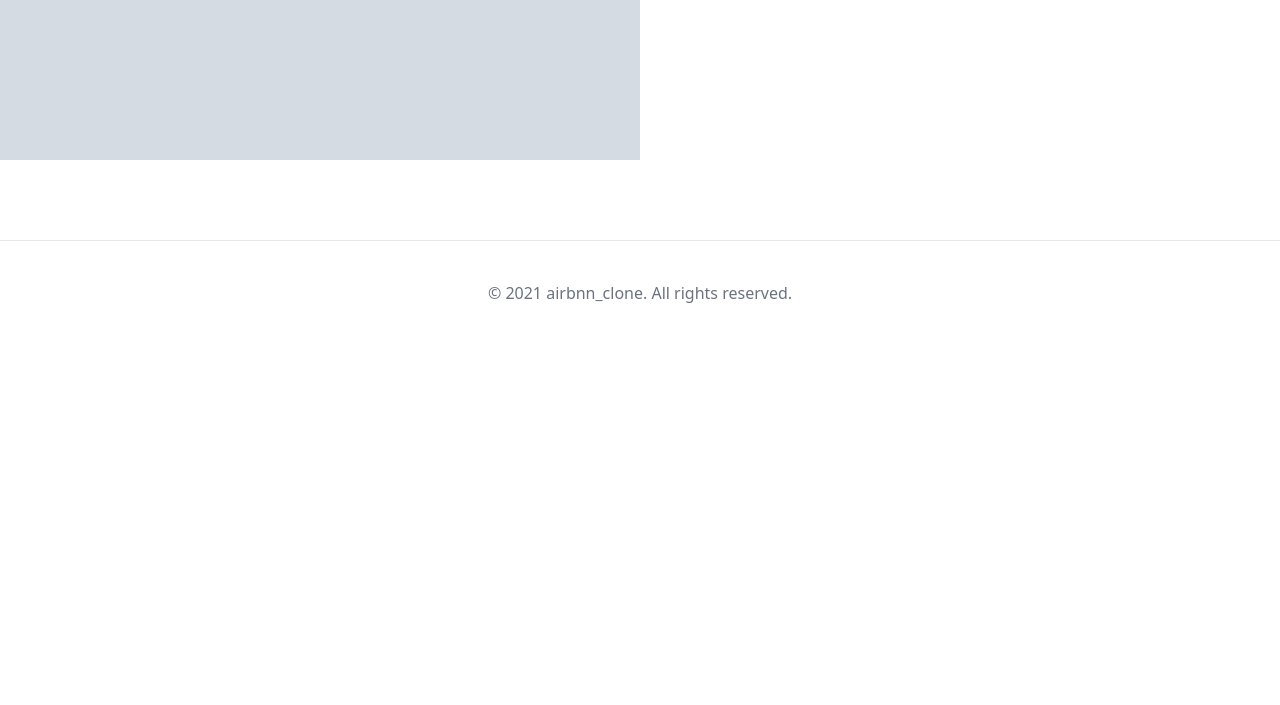
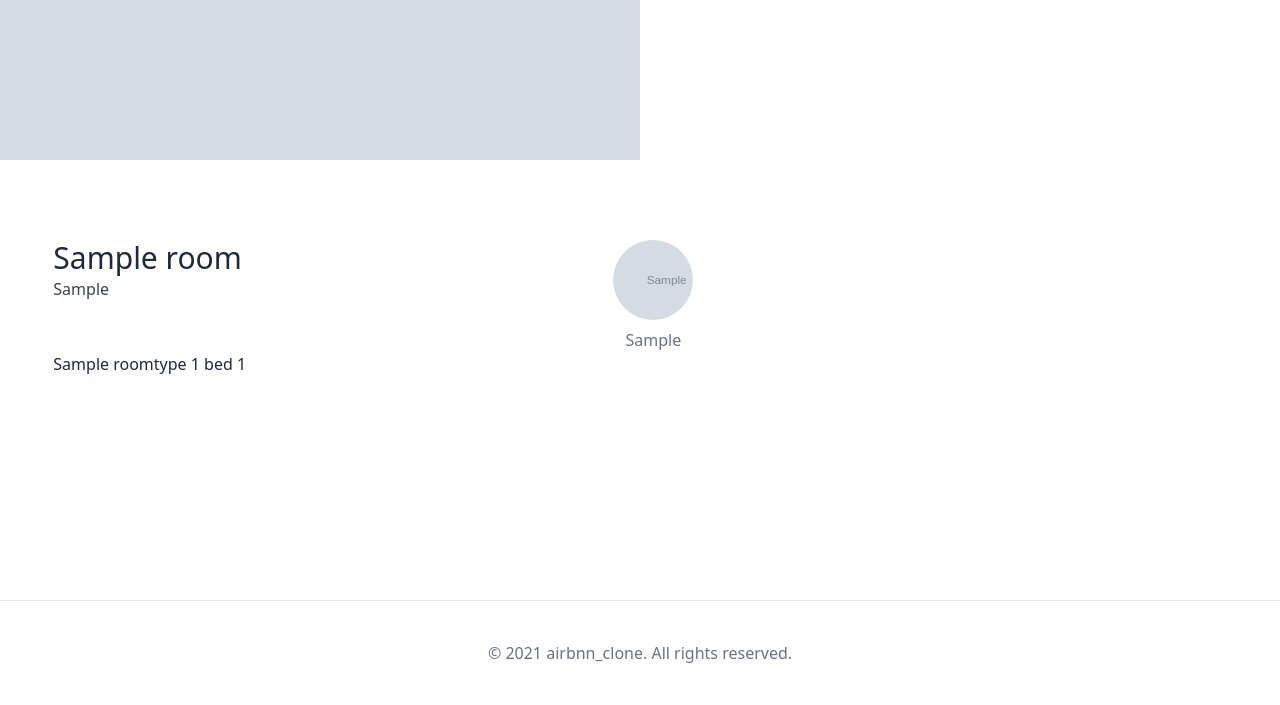
Before and after one commit to dnova13/airbnb-clone, a Django app: page /rooms/1 in a window 1280 px wide. Shown: the part 516-1221 px from the top of the page. Before the commit the page ends 819 px from the top, so only its background shows below. Run offline with Django 3.2, Linux system fonts and the light colour scheme; tables that the repository leaves empty hold one stand-in row (values such as "Sample post"); grey boxes marked "Sample" are stand-in pictures; style sheets or scripts are compiled from the project's sources; some libraries are stand-ins or nearby versions.

Commit message:
22.1 Styling the Room part1

```diff
--- a/rooms/models.py
+++ b/rooms/models.py
@@ -129,3 +129,9 @@ class Room(core_models.TimeStampedModel):
     def get_next_four_photos(self):
         photos = self.photos.all()[1:5]
         return photos
+
+    def get_beds(self):
+        if self.beds == 1:
+            return "1 bed"
+        else:
+            return f"{self.beds} beds"
--- a/templates/rooms/room_detail.html
+++ b/templates/rooms/room_detail.html
@@ -16,4 +16,26 @@
         </div>
     </div>
 
+    <div class="container mx-auto flex justify-around pb-56">
+        <div class="w-1/2">
+            <div class="flex justify-between">
+                <div>
+                    <h4 class="text-3xl font-medium mb-px">{{room.name}}</h4>
+                    <span class="text-gray-700 font-light">{{room.city}}</span>
+                </div>
+                <a href="{{room.host.get_absolute_url}}" class="flex flex-col items-center">
+                    {% include "mixins/user_avatar.html" with user=room.host %}
+                    <span class="mt-2 text-gray-500">{{room.host.first_name}}</span>
+                </a>
+            </div>
+            <div class="flex">
+                {{room.room_type}}
+                {{room.get_beds}}
+                {{room.bedrooms}}
+            </div>
+        </div>
+        <div class="w-1/3"></div>
+    </div>
+
+
 {% endblock %}
```
